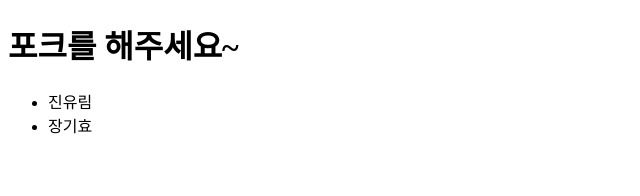
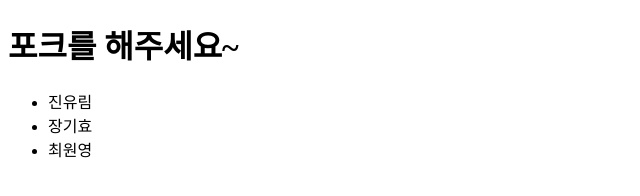
Before and after one commit to tacomother/fork-demo, a plain HTML site: page index.html in a window 1280 px wide. Shown: the full height of the page, 0-640 px from the left. Drawn offline with Linux system fonts and the light colour scheme.

Commit message:
added name 최원영

```diff
--- a/index.html
+++ b/index.html
@@ -11,6 +11,7 @@
     <ul>
         <li>진유림</li>
         <li>장기효</li>
+        <li>최원영</li>
     </ul>
 </body>
 </html>
```
